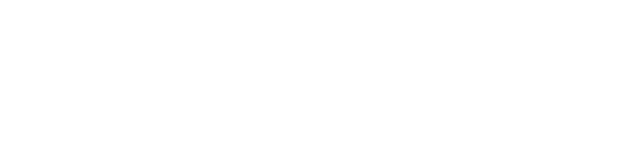
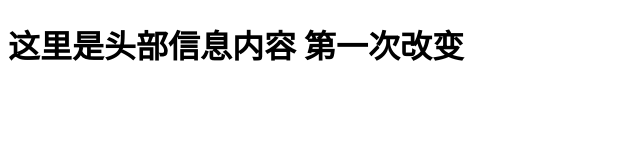
Before and after one commit to nullisnotnone/testGit, a plain HTML site: page index.html in a window 1280 px wide. Shown: the whole page, without its empty margins (0-640 px from the left). Drawn offline with Linux system fonts and the light colour scheme.

Commit message:
add index

```diff
--- a/index.html
+++ b/index.html
@@ -5,6 +5,8 @@
     <title></title>
 </head>
 <body>
-
+    <div class="top">
+        <h1>这里是头部信息内容  第一次改变</h1>
+    </div>
 </body>
 </html>
```
